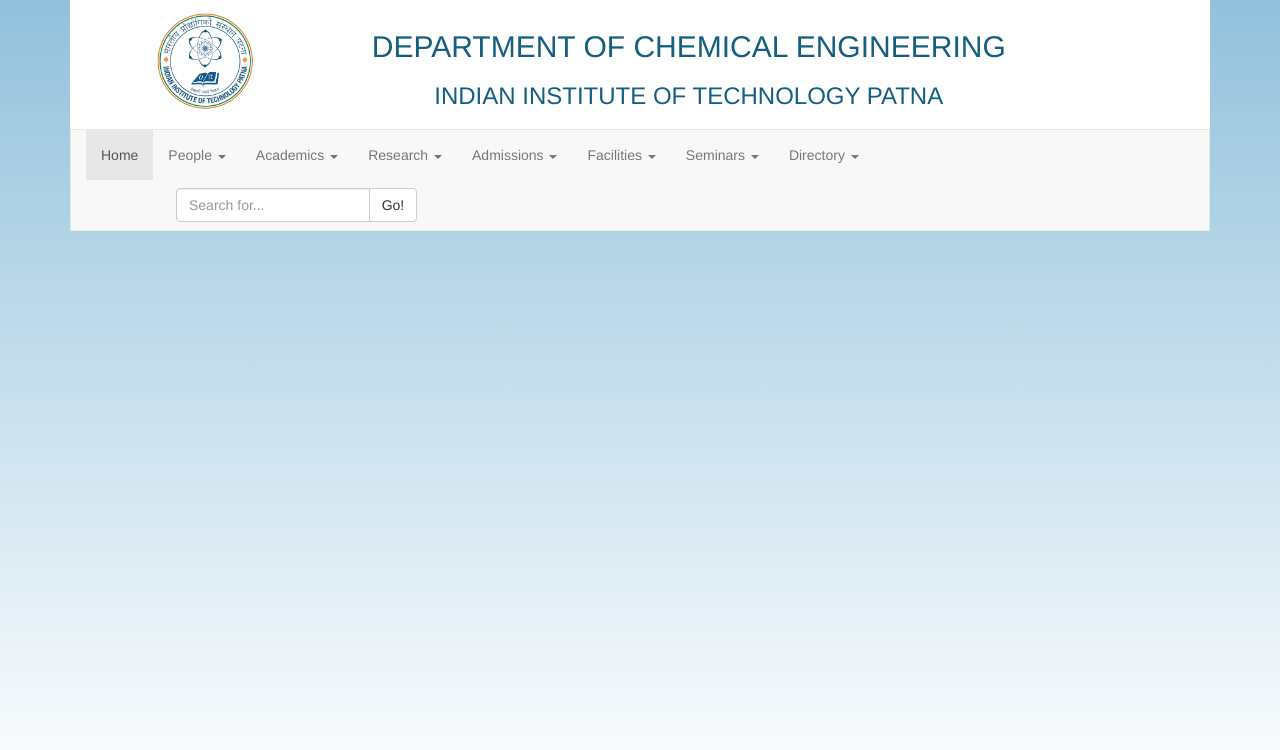
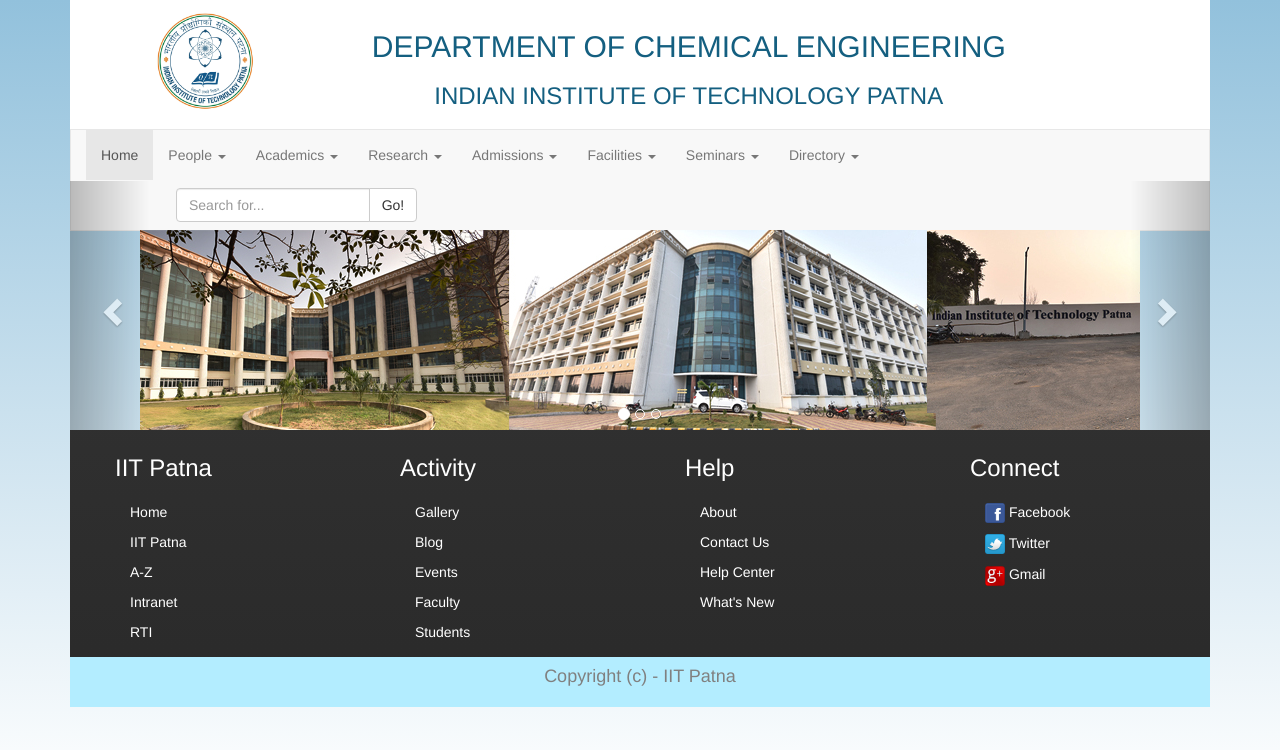
Before and after one commit to kshitij1234/Chemisty-Department-Website, a Django app: page / in a window 1280 px wide. Shown: the top 750 px of the page. Run offline with Django 3.2, Linux system fonts and the light colour scheme; some libraries are stand-ins or nearby versions.

Commit message:
Added carousel, home.html and deleted footer.html

```diff
--- /dev/null
+++ b/chemdeptsite/templates/home.html
@@ -0,0 +1,41 @@
+{% extends "layout.html" %}
+
+{% block content %}
+<div id="myCarousel" class="carousel slide" data-ride="carousel">
+  <!-- Indicators -->
+  <ol class="carousel-indicators" style="margin-bottom: -15px;">
+    <li data-target="#myCarousel" data-slide-to="0" class="active"></li>
+    <li data-target="#myCarousel" data-slide-to="1"></li>
+    <li data-target="#myCarousel" data-slide-to="2"></li>
+  </ol>
+
+  <!-- Wrapper for slides -->
+  <div class="carousel-inner">
+    <div class="item active" align="center">
+      <img src="static/images/carousel/1.jpg" alt="Chania">
+    </div>
+
+    <div class="item" align="center">
+      <img src="static/images/carousel/2.jpg" alt="Chicago">
+    </div>
+
+    <div class="item" align="center">
+      <img src="static/images/carousel/3.jpg" alt="New York">
+    </div>
+
+    <div class="item" align="center">
+      <img src="static/images/carousel/4.jpg" alt="New York">
+    </div>
+  </div>
+
+  <!-- Left and right controls -->
+  <a class="left carousel-control" href="#myCarousel" data-slide="prev" style="width: 80px">
+    <span class="glyphicon glyphicon-chevron-left"></span>
+    <span class="sr-only">Previous</span>
+  </a>
+  <a class="right carousel-control" href="#myCarousel" data-slide="next" style="width: 80px">
+    <span class="glyphicon glyphicon-chevron-right"></span>
+    <span class="sr-only">Next</span>
+  </a>
+</div>
+{% endblock %}
--- a/chemdeptsite/templates/header.html
+++ b/chemdeptsite/templates/layout.html
@@ -33,6 +33,10 @@
         color:#145f80;
         margin:0px;
       }
+      #footer {
+        border-radius:0px;
+        margin:0px;
+      }
       .navbar-toggle.navbar-left {
         float: left;
         margin-left: 10px;
@@ -40,6 +44,44 @@
       .navbar-form.navbar-right {
         float: right;
         margin-right: 10px;
+      }
+      #row2 h3 {
+      color:white;
+      padding:5px;
+      position:relative;
+      left:25px;
+      }
+      #row2 {
+      background: #383838; /* For browsers that do not support gradients */
+      background: -webkit-linear-gradient(#383838,#282828); /* For Safari 5.1 to 6.0 */
+      background: -o-linear-gradient(#383838,#282828); /* For Opera 11.1 to 12.0 */
+      background: -moz-linear-gradient(#383838,#282828); /* For Firefox 3.6 to 15 */
+      background: linear-gradient(#383838,#282828); /* Standard syntax */
+      background:linear-gradient(#383838,#282828);
+      background-repeat: no-repeat;
+      background-attachment: fixed;
+      margin-left: 0;
+      margin-right: 0;
+      }
+      #row3 {
+         background:#b3edff;
+         height: 50px;
+         margin-left: 0;
+         margin-right: 0;
+      }
+      #row2 ul {
+          list-style:none;
+      }
+      #row2 li {
+          padding:5px;
+      }
+      #row2 li a {
+          color:white;
+      }
+      #row2 li a:hover {
+          color:grey;
+          font-size:larger;
+          text-decoration:none;
       }
   	</style>
   </head>
@@ -65,7 +107,7 @@
     </div><!-- jumbotron ends -->
   </div><!-- container ends -->
   <!-- Navbar -->
-  <div class="container hidden-xs">
+  <div class="container hidden-xs" style="height: 52px;">
     <nav class="navbar navbar-default" style="border-radius: 0px; color: #ffffff;">
       <div class="container-fluid">
         <!-- Toggle navbar for mobile devices -->
@@ -155,7 +197,7 @@
     </nav>
   </div>
   <!-- Navbar -->
-  <div class="container visible-xs-block">
+  <div class="container visible-xs-block" style="height: 52px;">
     <nav class="navbar navbar-default" style="border-radius: 0px; color: #ffffff;">
       <div class="container-fluid">
         <!-- Toggle navbar for mobile devices -->
@@ -245,9 +287,58 @@
       </div><!-- /.container-fluid -->
     </nav>
   </div>
-  <div class='container-fluid'>
+  <div class='container' vertical-align="center">
+    <div class="jumbotron-fluid" id="content">
      {% block content %}
      {% endblock %}
+   </div>
+  </div>
+  <!-- Footer -->
+  <div class="container" vertical-align="center">
+    <div class="jumbotron-fluid" id="footer">
+      <div class="row" id="row2">
+        <div class="col-md-3 col-xs-3">
+          <h3>IIT Patna</h3>
+          <ul>
+            <li><a href="#">Home</a></li>
+            <li><a href="#">IIT Patna</a></li>
+            <li><a href="#">A-Z</a></li>
+            <li><a href="#">Intranet</a></li>
+            <li><a href="#">RTI</a></li>
+          </ul>
+        </div>
+        <div class="col-md-3 col-xs-3">
+          <h3>Activity</h3>
+          <ul>
+            <li><a href="#">Gallery</a></li>
+            <li><a href="#">Blog</a></li>
+            <li><a href="#">Events</a></li>
+            <li><a href="#">Faculty</a></li>
+            <li><a href="#">Students</a></li>
+          </ul>
+        </div>
+        <div class="col-md-3 col-xs-3">
+          <h3>Help</h3>
+          <ul>
+            <li><a href="#">About</a></li>
+            <li><a href="#">Contact Us</a></li>
+            <li><a href="#">Help Center</a></li>
+            <li><a href="#">What's New</a></li>
+          </ul>
+        </div>
+        <div class="col-md-3 col-xs-3">
+          <h3>Connect</h3>
+            <ul>
+            <li><a href="#"><img src="static/images/fb_30x30.png" alt="fb_icon" width="20px" height="20px"/> Facebook</a></li>
+            <li><a href="#"><img src="static/images/twitter_30x30.png" alt="twt_icon" width="20px" height="20px"/> Twitter</a></li>
+            <li><a href="#"><img src="static/images/gplus.png" alt="gplus_icon" width="20px" height="20px"/> Gmail</a></li>
+          </ul>
+        </div>
+      </div>
+      <div class="row" id="row3">
+        <h4 align="center" style="color:grey">Copyright (c) - IIT Patna </h4>
+      </div>
+    </div>
   </div>
   <script src="https://ajax.googleapis.com/ajax/libs/jquery/2.1.3/jquery.min.js"></script>
   <script src="static/js/bootstrap.min.js"></script>
--- a/chemdeptsite/views.py
+++ b/chemdeptsite/views.py
@@ -1,4 +1,4 @@
 from django.shortcuts import render
 
 def index(request):
-    return render(request, 'header.html')
+    return render(request, 'home.html')
```
Also changed, not shown: chemdeptsite/templates/footer.html (deleted, +0 -111 lines), chemdeptsite/static/images/Twitter-icon.png (deleted), chemdeptsite/static/images/carousel/1.jpg (added), chemdeptsite/static/images/carousel/2.jpg (added), chemdeptsite/static/images/carousel/3.jpg (added), chemdeptsite/static/images/carousel/4.jpg (added), chemdeptsite/static/images/fb-icon-19.jpg (deleted), chemdeptsite/static/images/fb_30x30.png (added), chemdeptsite/static/images/twitter_30x30.png (added).
